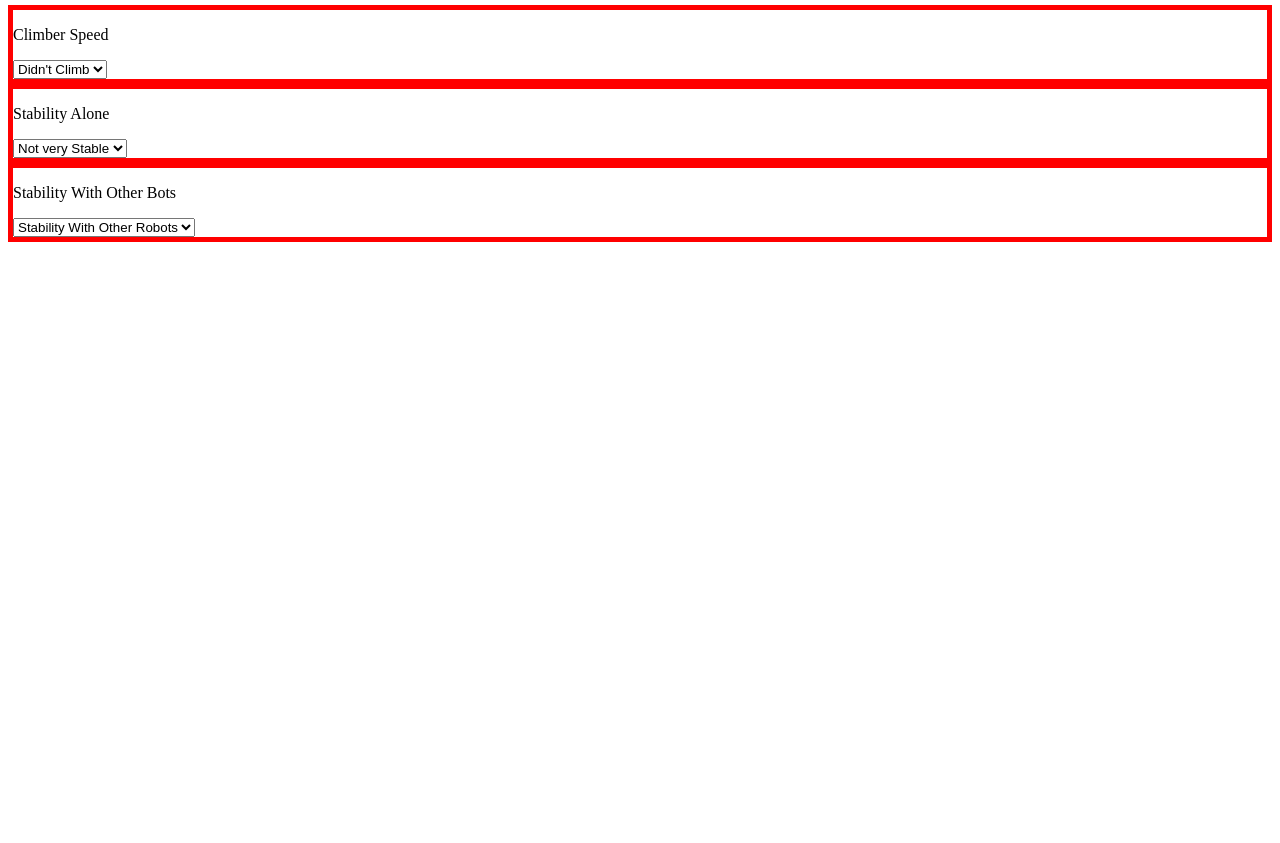
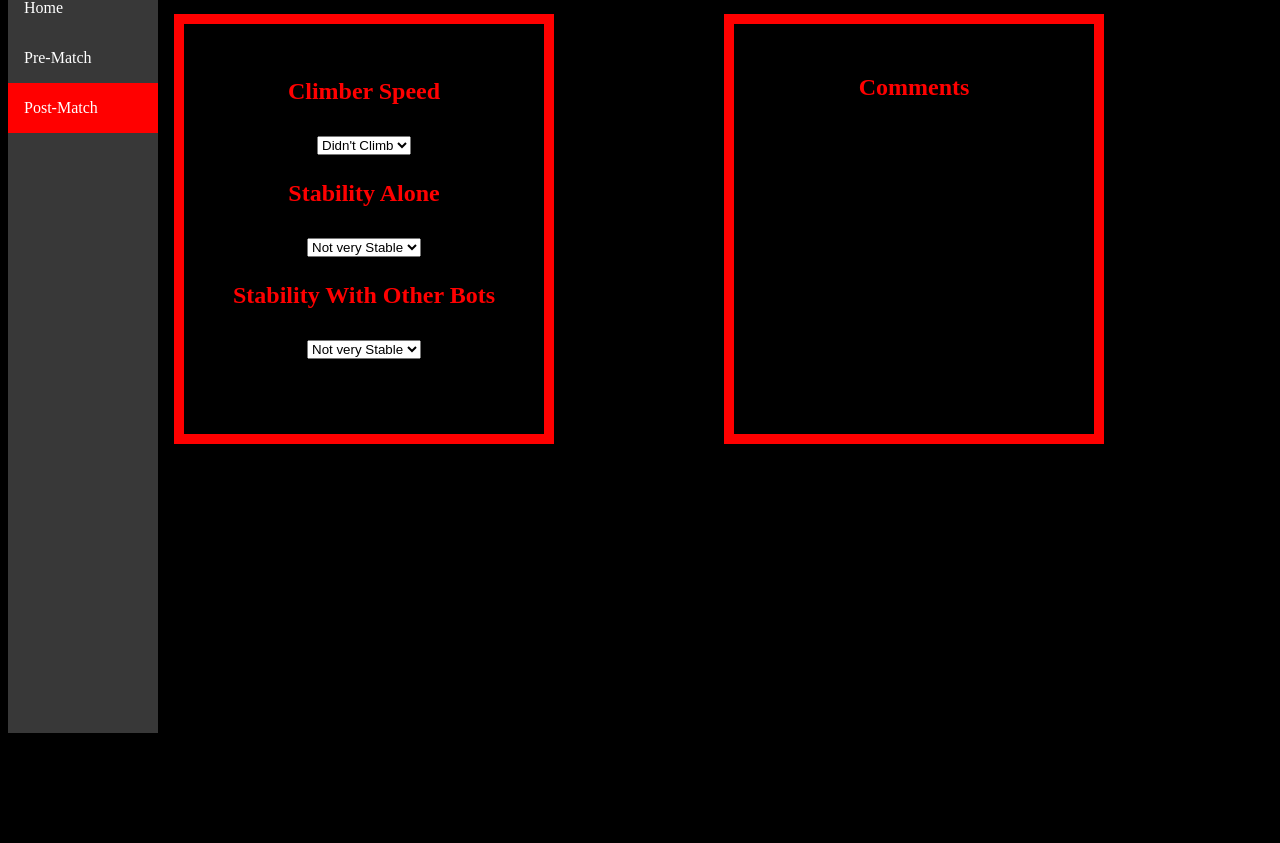
Before and after one commit to cavineers/ScoutingApp2022, a website: page PostMatch.html in a window 1280 px wide. Shown: the part 75-918 px from the top of the page. Before the commit the page ends 800 px from the top, so only its background shows below. Drawn offline with Linux system fonts and the light colour scheme.

Commit message:
feat - Sidebar
Added a sidebar

```diff
--- a/PostMatch.css
+++ b/PostMatch.css
@@ -1,3 +1,70 @@
-div {
-    border: 5px solid red;
+#Box1{
+    box-sizing: content-box;
+    width: 300px;
+    height: 350px;
+    padding: 30px;
+    border: 10px solid red;
   }
+
+#Box2{
+  box-sizing: content-box;
+  position: relative;
+  left: 550px;
+  bottom: 450px;
+  width: 300px;
+  height: 350px;
+  padding: 30px;
+  border: 10px solid red;
+}
+
+  div.content {
+    margin-left: 150px;
+    padding: 1px 16px;
+    height: 1000px;
+    background-color: rgb(0, 0, 0);
+  }
+
+  .sidebar {
+    margin: 0;
+    padding: 0;
+    width: 150px;
+    background-color: rgb(56, 56, 56);
+    position: fixed;
+    height: 100%;
+    overflow: auto;
+  }
+
+  .sidebar a {
+    display: block;
+    color: rgb(255, 255, 255);
+    background-color: rgb(56, 56, 56);
+    padding: 16px;
+    text-decoration: none;
+  }
+
+  .sidebar a.active {
+    background-color: #ff0000;
+    color: white;
+  }
+
+  .sidebar a:hover:not(.active) {
+    background-color: rgb(255, 217, 0);
+    color: rgb(0, 0, 0);
+  }
+
+  @media screen and (max-width: 700px) {
+    .sidebar {
+      width: 100%;
+      height: auto;
+      position: relative;
+    }
+    .sidebar a {float: left;}
+    div.content {margin-left: 0;}
+  }
+
+  @media screen and (max-width: 400px) {
+    .sidebar a {
+      text-align: center;
+      float: none;
+    }
+  }
--- a/PostMatch.html
+++ b/PostMatch.html
@@ -5,38 +5,54 @@
 <link rel="stylesheet" href="PostMatch.css">
 <link rel="stylesheet" href="PostMatch.js">
 </head>
-<body>
+<body bgcolor="black">
 
-<h1>Post Match</h1>
+<div class="sidebar">
+    <a href="#home">Welcome</a>
+    <a href="#news">Home</a>
+    <a href="#contact">Pre-Match</a>
+    <a class="active" href="PostMatch.html">Post-Match</a>
+</div>
 
-<div>
+<div style="text-align: center" class="content">
+
+    <h1 style="color: red">Post-Match</h1>
+
+    <h2 style="color: red">
+    <div id="Box1">
         <p>Climber Speed</p>
-    <select id="Climber Speed" name="Climber Speed">
+        <select id="Climber Speed" name="Climber Speed" style="color: black">
             <option value="Didn't Climb">Didn't Climb</option>
             <option value="Slow">Slow</option>
             <option value="Average">Average</option>
             <option value="Fast">Fast</option>
         </select>
-</div>
 
-<div>
         <p>Stability Alone</p>
-    <select id="Stability Alone" name="Stability Alone">
+        <select id="Stability Alone" name="Stability Alone" style="color: black">
             <option value="Not very Stable">Not very Stable</option>
             <option value="Pretty Stable">Pretty Stable</option>
             <option value="Super Stable">Super Stable</option>
         </select>
-</div>
 
-<div>
         <p>Stability With Other Bots</p>
-    <select id="Stability" name="Stability">
-        <option value="" data-placeholder>Stability With Other Robots</option>
-        <option value="Not very Stable">Not very Stable</option>
+        <select id="Stability" name="Stability" style="color: black">
+            <option value="Not very Stable" >Not very Stable</option>
             <option value="Pretty Stable">Pretty Stable</option>
             <option value="Super Stable">Super Stable</option>
         </select>
     </div>
+    </h2>
+
+    <div id="Box2">
+        <h2 style="color: red" style="text-align: center" class="content">Comments</h2>
+
+        <p>
+
+        </p>
+    </div>
+
+</div>
 
 </body>
 </html>
```
Also changed, not shown: PostMatch.js (line endings or trailing spaces). Lines whose indentation alone changed are shown as unchanged.
